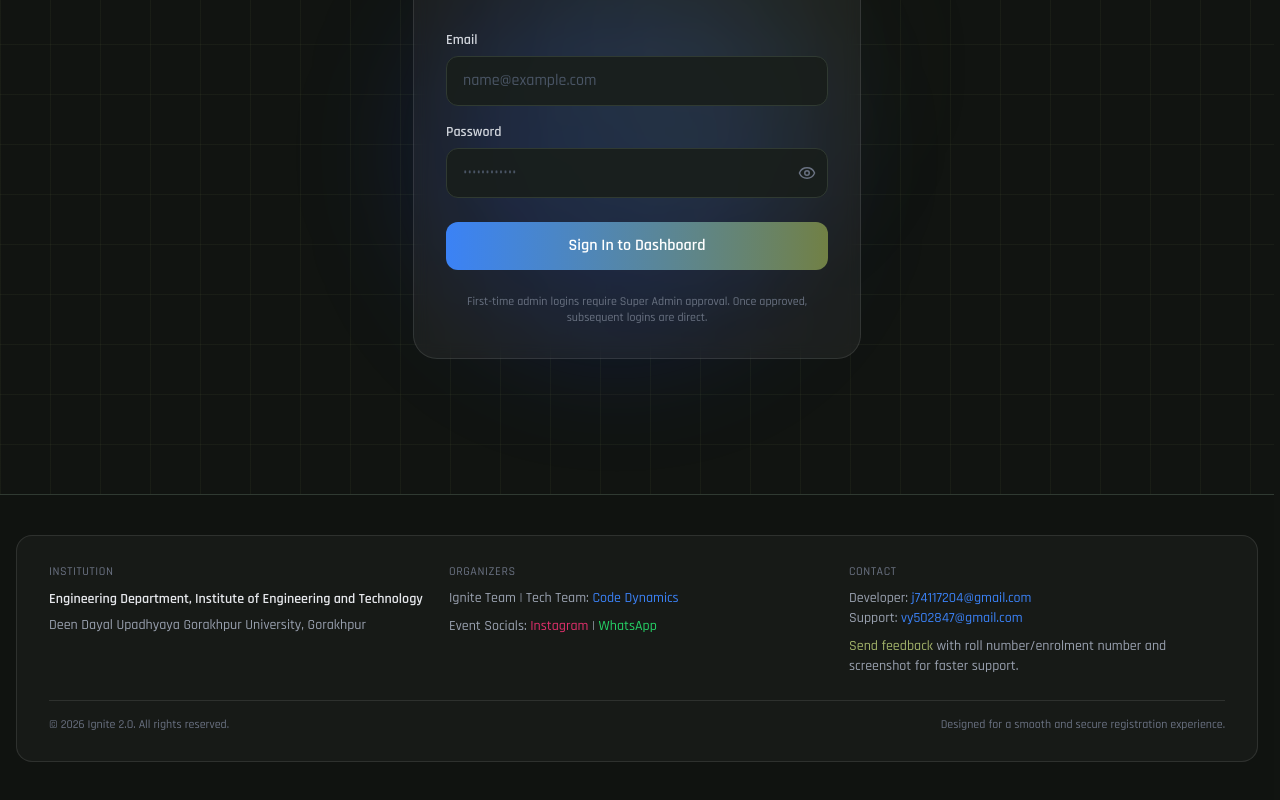
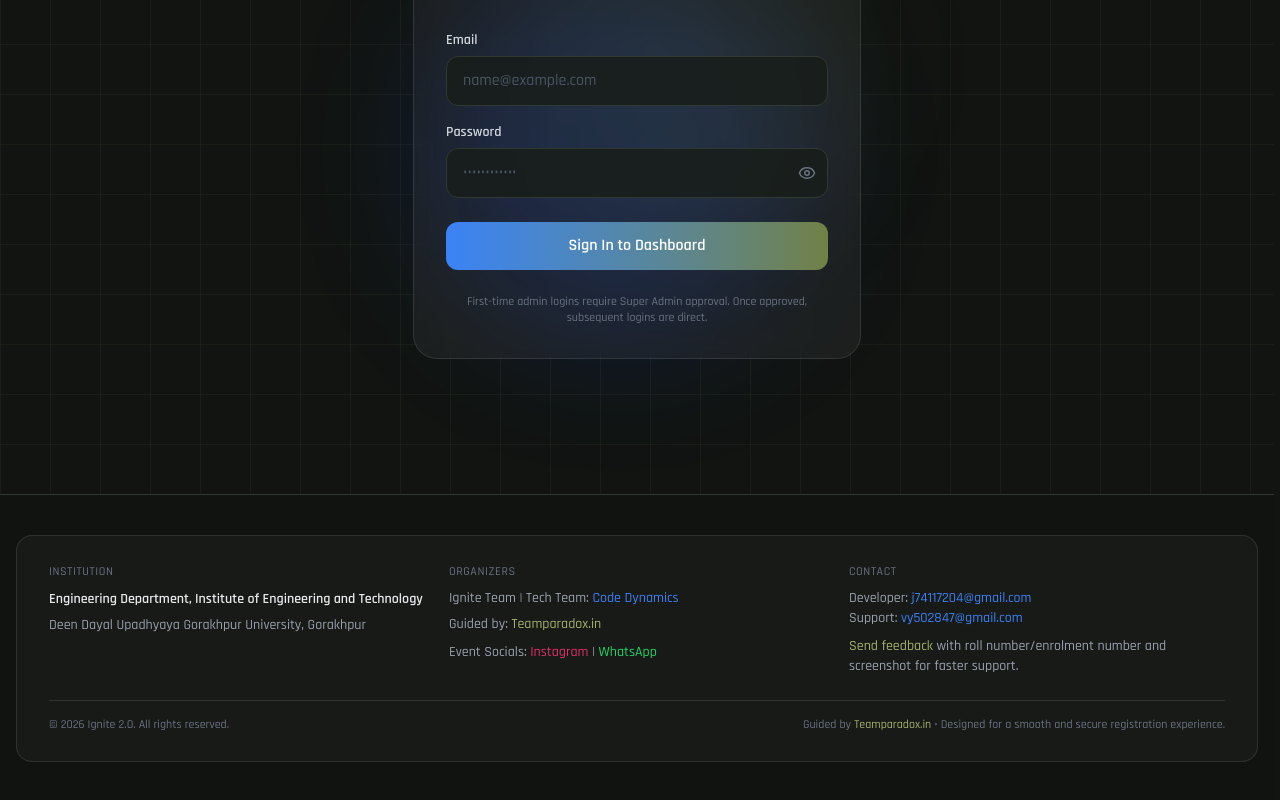
Before and after one commit to engharshsingh-prog/Ignite-2.0, a React (Vite) app: page /admin/login in a window 1280 px wide. Shown: the part 306-1106 px from the top of the page. Built offline with nearby package versions, Linux system fonts and the light colour scheme; no server answers.

Commit message:
Add Guided by Teamparadox.in to site footer

```diff
--- a/src/components/SiteFooter.tsx
+++ b/src/components/SiteFooter.tsx
@@ -22,6 +22,17 @@ export default function SiteFooter() {
                 {' '}| Tech Team:
                 {' '}
                 <span className="text-[#3b82f6] font-medium">Code Dynamics</span>
+              </p>
+              <p className="mt-1.5">
+                Guided by:{' '}
+                <a
+                  href="https://teamparadox.in"
+                  target="_blank"
+                  rel="noreferrer"
+                  className="text-[#a3b46a] hover:text-[#c4d688] font-medium hover:underline transition-colors"
+                >
+                  Teamparadox.in
+                </a>
               </p>
               <p className="mt-2">
                 Event Socials:
@@ -64,7 +75,18 @@ export default function SiteFooter() {
 
           <div className="mt-6 pt-4 border-t border-white/10 flex flex-col sm:flex-row items-start sm:items-center justify-between gap-2 text-xs text-gray-500">
             <p>&copy; 2026 Ignite 2.O. All rights reserved.</p>
-            <p>Designed for a smooth and secure registration experience.</p>
+            <p>
+              Guided by{' '}
+              <a
+                href="https://teamparadox.in"
+                target="_blank"
+                rel="noreferrer"
+                className="text-[#a3b46a] hover:underline font-medium"
+              >
+                Teamparadox.in
+              </a>
+              {' '}&bull; Designed for a smooth and secure registration experience.
+            </p>
           </div>
         </div>
       </div>
```
